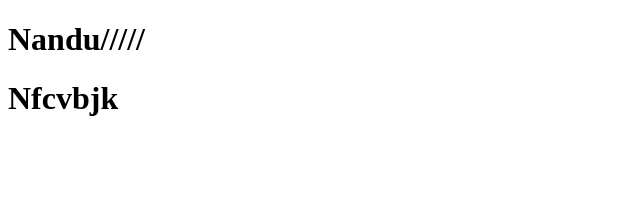
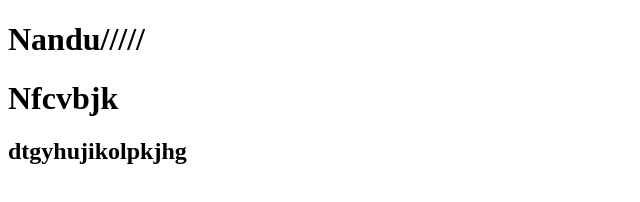
Before and after one commit to nithin2228/NanduProject, a plain HTML site: page index.html in a window 1280 px wide. Shown: the whole page, without its empty margins (0-640 px from the left). Drawn offline with Linux system fonts and the light colour scheme.

Commit message:
Update index.html

```diff
--- a/index.html
+++ b/index.html
@@ -8,5 +8,8 @@
 <body>
     <h1>Nandu/////</h1>
     <h1>Nfcvbjk</h1>
+
+
+    <h2>dtgyhujikolpkjhg</h2>
 </body>
 </html>
```
